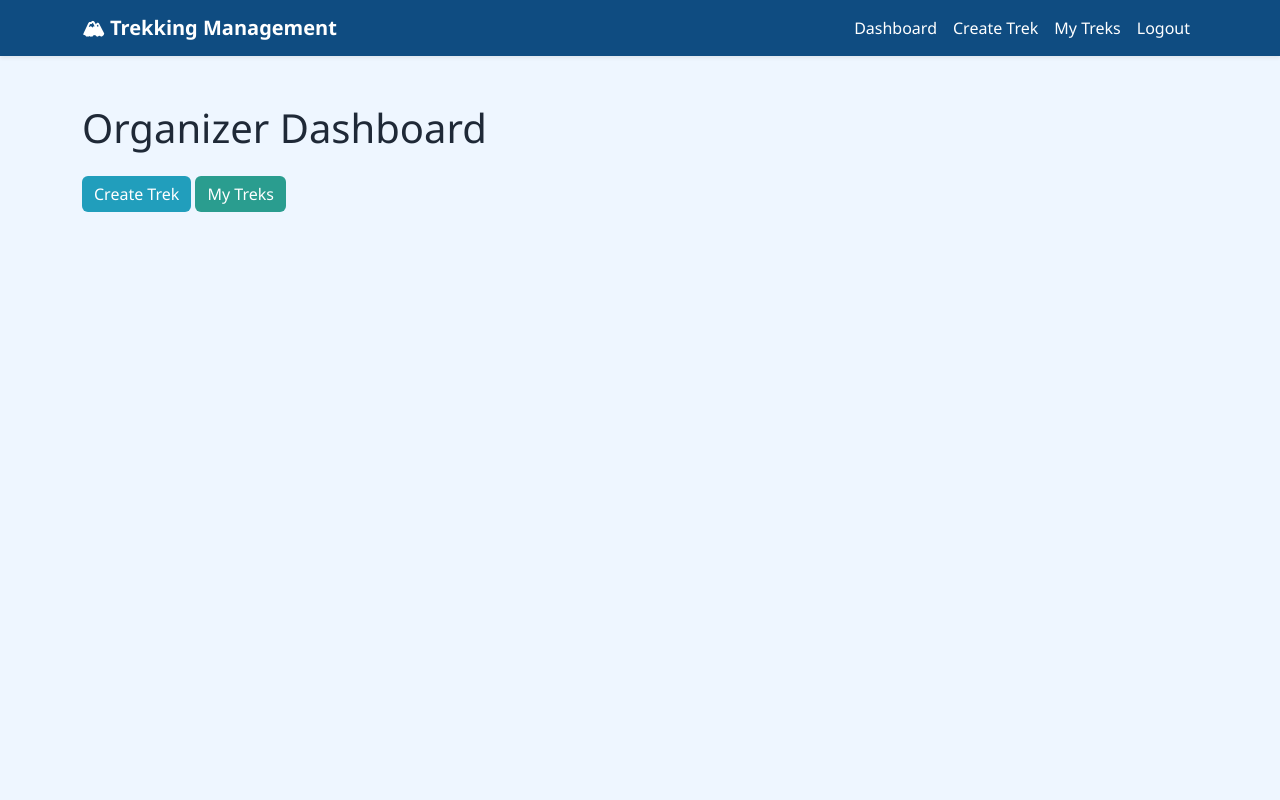
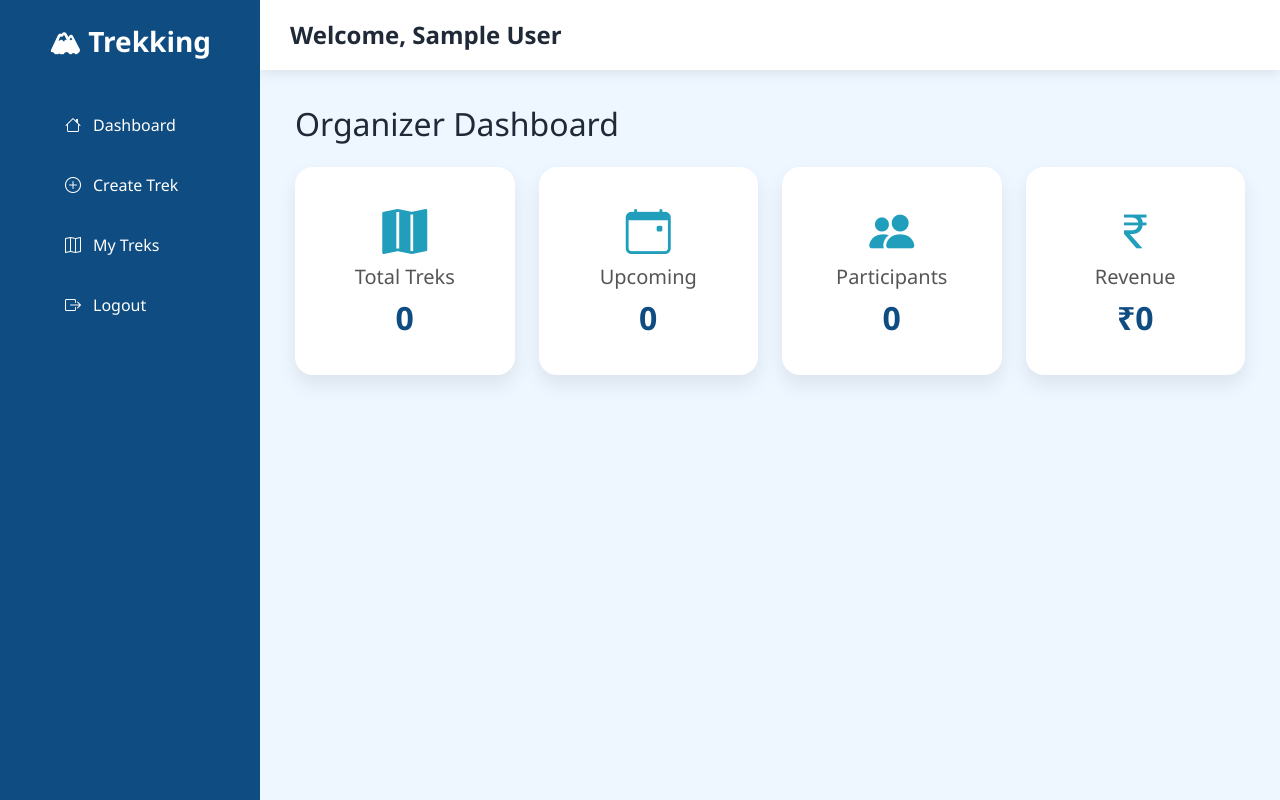
Before and after one commit to Pranav-Sharma-Code/Trekking-Management-App, a Flask app: page /organizer in a window 1280 px wide. Run offline with Flask 3, Linux system fonts and the light colour scheme; the visitor is signed in with stand-in values (Sample User, id 1).

Commit message:
another one

```diff
--- a/routes/organizer.py
+++ b/routes/organizer.py
@@ -14,11 +14,17 @@ def dashboard():
     if "user_id" not in session:
         return redirect(url_for("auth.login"))
 
-    if session["role"] != "Organizer":
-        flash("Access Denied","danger")
+    if session.get("role") != "Organizer":
         return redirect("/")
 
-    return render_template("organizer/dashboard.html")
+    total = Trek.query.filter_by(
+        organizer_id=session["user_id"]
+    ).count()
+
+    return render_template(
+        "organizer/dashboard.html", total_treks=total,
+        upcoming=0, participants=0, revenue=0
+    )
 
 @organizer.route("/create-trek", methods=["GET", "POST"])
 @login_required
--- a/static/css/dashboard.css
+++ b/static/css/dashboard.css
@@ -0,0 +1,184 @@
+* {
+    margin: 0;
+    padding: 0;
+    box-sizing: border-box;
+}
+
+body {
+    font-family: 'Segoe UI', sans-serif;
+    background: #eef6ff;
+    color: #1f2937;
+}
+
+.wrapper {
+    display: flex;
+    min-height: 100vh;
+}
+
+.sidebar {
+    width: 260px;
+    background: #0f4c81;
+    color: white;
+    padding: 25px 0;
+    position: fixed;
+    top: 0;
+    left: 0;
+    bottom: 0;
+}
+
+.logo {
+    text-align: center;
+    margin-bottom: 40px;
+}
+
+.logo h3 {
+    font-weight: bold;
+}
+
+.sidebar ul {
+    list-style: none;
+}
+
+.sidebar ul li {
+    margin: 8px 15px;
+}
+
+.sidebar ul li a {
+    display: block;
+    text-decoration: none;
+    color: white;
+    padding: 14px 18px;
+    border-radius: 12px;
+    transition: .3s;
+}
+
+.sidebar ul li a:hover {
+    background: #219EBC;
+    color: white;
+}
+
+.sidebar ul li a i {
+    margin-right: 12px;
+}
+
+.main {
+    margin-left: 260px;
+    width: 100%;
+}
+
+.topbar {
+    height: 70px;
+    background: white;
+    display: flex;
+    justify-content: space-between;
+    align-items: center;
+    padding: 0 30px;
+    box-shadow: 0 4px 12px rgba(0, 0, 0, .08);
+}
+
+.topbar h4 {
+    margin: 0;
+    font-weight: 600;
+}
+
+.content {
+    padding: 35px;
+}
+
+
+.dashboard-card {
+    background: white;
+    border-radius: 18px;
+    padding: 30px;
+    text-align: center;
+    box-shadow: 0 10px 20px rgba(0, 0, 0, .08);
+    transition: .3s;
+    margin-bottom: 25px;
+}
+
+.dashboard-card:hover {
+    transform: translateY(-5px);
+}
+
+.dashboard-card i {
+    font-size: 45px;
+    color: #219EBC;
+    margin-bottom: 15px;
+}
+
+.dashboard-card h5 {
+    color: #555;
+}
+
+.dashboard-card h2 {
+    margin-top: 10px;
+    color: #0f4c81;
+    font-weight: bold;
+}
+
+.btn-primary {
+    background: #219EBC;
+    border: none;
+}
+
+.btn-primary:hover {
+    background: #126782;
+}
+
+.table {
+    background: white;
+    border-radius: 15px;
+    overflow: hidden;
+}
+
+.table thead {
+    background: #219EBC;
+    color: white;
+}
+
+
+.form-control,
+.form-select {
+    border-radius: 12px;
+    padding: 12px;
+}
+
+@media(max-width:992px) {
+    .sidebar {
+        width: 90px;
+    }
+
+    .sidebar h3 {
+        display: none;
+    }
+
+    .sidebar ul li a {
+        text-align: center;
+        padding: 15px;
+    }
+
+    .sidebar ul li a i {
+        margin: 0;
+        font-size: 22px;
+    }
+
+    .sidebar ul li a {
+        font-size: 0;
+    }
+
+    .main {
+        margin-left: 90px;
+    }
+
+}
+
+@media(max-width:768px) {
+    .sidebar {
+        display: none;
+    }
+
+    .main {
+        margin-left: 0;
+    }
+
+}
--- a/templates/layouts/dashboard_base.html
+++ b/templates/layouts/dashboard_base.html
@@ -0,0 +1,84 @@
+<!DOCTYPE html>
+<html lang="en">
+
+<head>
+    <meta charset="UTF-8">
+
+    <meta name="viewport" content="width=device-width, initial-scale=1.0">
+
+    <title>
+        {% block title %}
+        Dashboard
+        {% endblock %}
+
+    </title>
+    <!-- Bootstrap -->
+    <link href="https://cdn.jsdelivr.net/npm/bootstrap@5.3.7/dist/css/bootstrap.min.css" rel="stylesheet">
+
+    <!-- Bootstrap Icons -->
+    <link rel="stylesheet" href="https://cdn.jsdelivr.net/npm/bootstrap-icons@1.11.3/font/bootstrap-icons.min.css">
+
+    <!-- Dashboard CSS -->
+    <link rel="stylesheet" href="{{ url_for('static', filename='css/dashboard.css') }}">
+
+    {% block css %}
+    {% endblock %}
+</head>
+
+<body>
+    <div class="wrapper">
+        <!-- Sidebar -->
+        <aside class="sidebar">
+            <div class="logo">
+                <h3>🏔 Trekking</h3>
+            </div>
+            <ul>
+                {% if session.get("role")=="Organizer" %}
+                <li>
+                    <a href="/organizer">
+                        <i class="bi bi-house"></i>Dashboard
+                    </a>
+                </li>
+
+                <li>
+                    <a href="/create-trek">
+                        <i class="bi bi-plus-circle"></i>Create Trek
+                    </a>
+                </li>
+
+                <li>
+                    <a href="/my-treks">
+                        <i class="bi bi-map"></i>My Treks
+                    </a>
+                </li>
+
+                <li>
+                    <a href="/logout">
+                        <i class="bi bi-box-arrow-right"></i>Logout
+                    </a>
+                </li>
+                {% endif %}
+            </ul>
+        </aside>
+
+        <!-- Main -->
+
+        <div class="main">
+            <!-- Top Navbar -->
+            <nav class="topbar">
+                <h4>Welcome, {{ session.get("name") }}</h4>
+            </nav>
+
+            <!-- Page Content -->
+            <div class="content">
+                {% block content %}
+                {% endblock %}
+            </div>
+        </div>
+    </div>
+
+    <script src="https://cdn.jsdelivr.net/npm/bootstrap@5.3.7/dist/js/bootstrap.bundle.min.js"></script>
+
+</body>
+
+</html>
--- a/templates/organizer/dashboard.html
+++ b/templates/organizer/dashboard.html
@@ -1,8 +1,4 @@
-{% extends "base.html" %}
-
-{% block css %}
-<link rel="stylesheet" href="{{ url_for('static', filename='css/organizer.css') }}">
-{% endblock %}
+{% extends "layouts/dashboard_base.html" %}
 
 {% block title %}
 Organizer Dashboard
@@ -10,13 +6,46 @@ Organizer Dashboard
 
 {% block content %}
 
-<h1>Organizer Dashboard</h1>
+<h2 class="mb-4">
 
-<div class="mt-4">
+Organizer Dashboard
 
-    <a href="/create-trek" class="btn btn-primary">Create Trek</a>
+</h2>
 
-    <a href="/my-treks" class="btn btn-success">My Treks</a>
+<div class="row">
+    <div class="col-md-3">
+
+        <div class="dashboard-card">
+            <i class="bi bi-map-fill"></i>
+            <h5>Total Treks</h5>
+            <h2>{{ total_treks }}</h2>
+        </div>
+
+    </div>
+
+    <div class="col-md-3">
+        <div class="dashboard-card">
+            <i class="bi bi-calendar-event"></i>
+            <h5>Upcoming</h5>
+            <h2>{{ upcoming }}</h2>
+        </div>
+    </div>
+
+    <div class="col-md-3">
+        <div class="dashboard-card">
+            <i class="bi bi-people-fill"></i>
+            <h5>Participants</h5>
+            <h2>{{ participants }}</h2>
+        </div>
+    </div>
+
+    <div class="col-md-3">
+        <div class="dashboard-card">
+            <i class="bi bi-currency-rupee"></i>
+            <h5>Revenue</h5>
+            <h2>₹{{ revenue }}</h2>
+        </div>
+    </div>
 
 </div>
 
```
